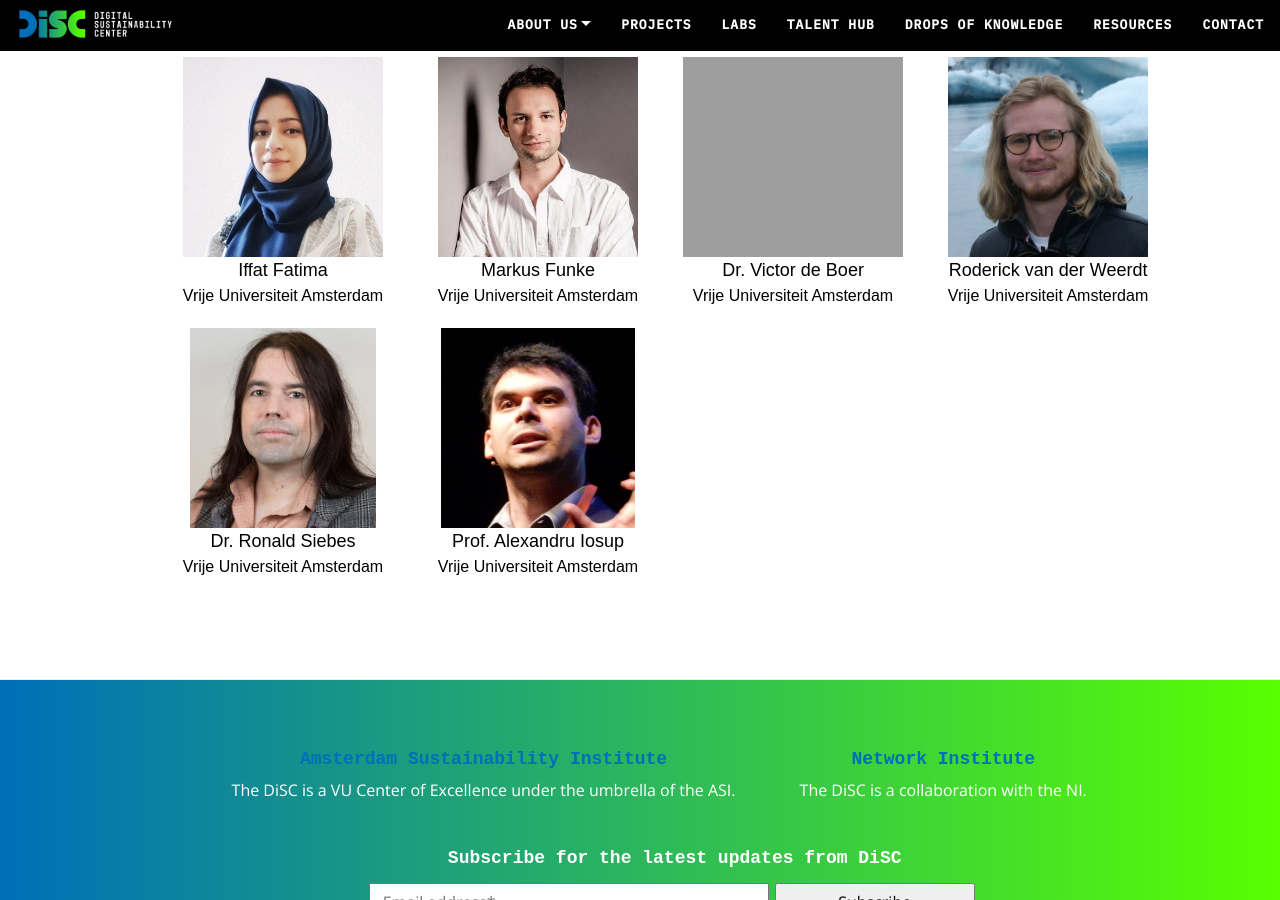
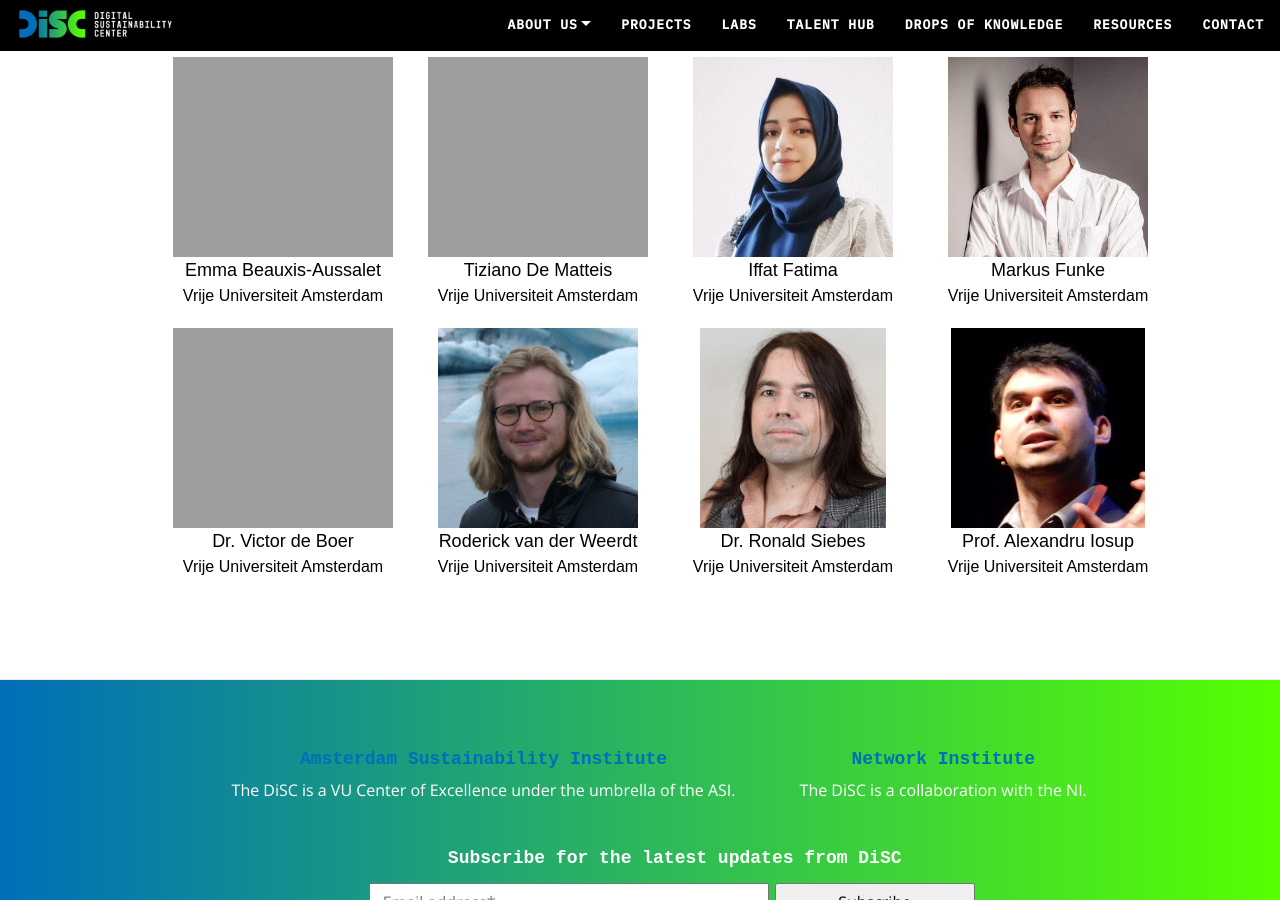
Before and after one commit to S2-group/disc-website.github.io, a Jekyll site: the page built from pages/team.md, in a window 1280 px wide and 900 px high, scrolled down 597 px. Built offline with Jekyll 4.4.1, drawn with Linux system fonts in a browser that asks for light colours; comment, search, counter and statistics services are not loaded.

Commit message:
Update team_members.yml

```diff
--- a/_data/team_members.yml
+++ b/_data/team_members.yml
@@ -1,3 +1,9 @@
+- name: Emma Beauxis-Aussalet
+  image: /assets/img/team/emma.jpg
+  affiliation: Vrije Universiteit Amsterdam
+- name: Tiziano De Matteis
+  image: /assets/img/team/tiziano.jpg
+  affiliation: Vrije Universiteit Amsterdam
 - name: Iffat Fatima
   image: /assets/img/team/IffatFatima.jpg
   affiliation: Vrije Universiteit Amsterdam
```
